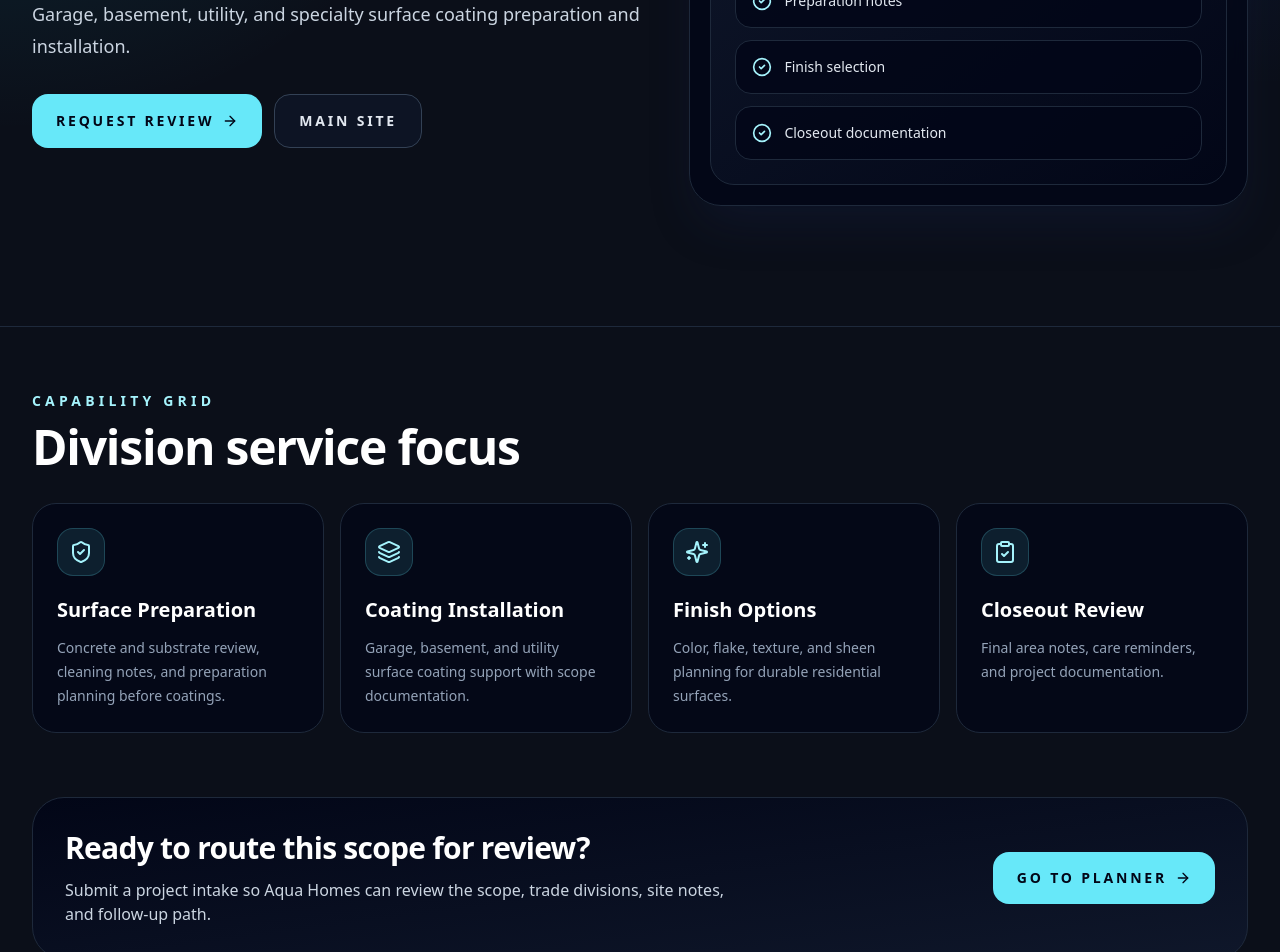
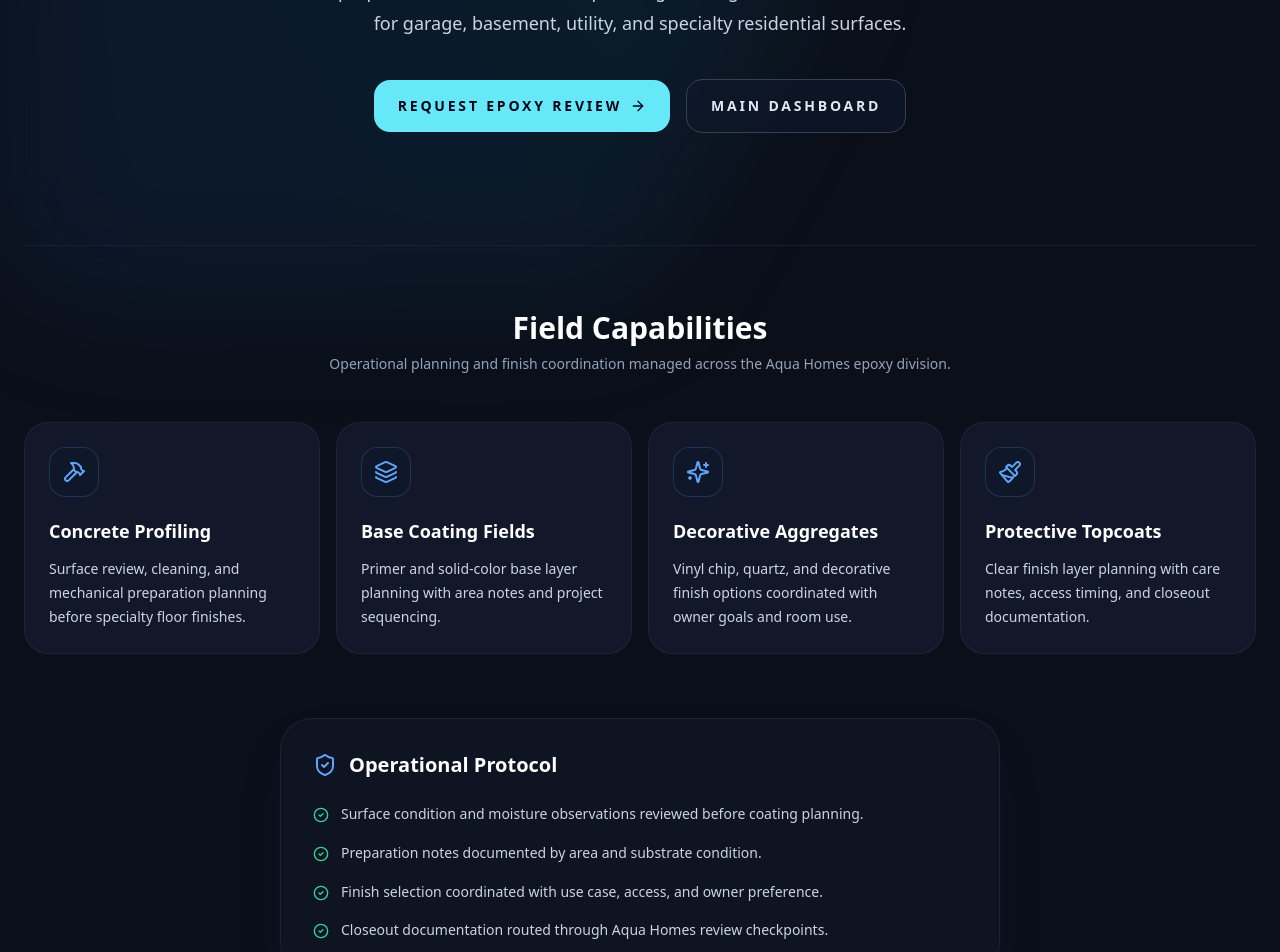
Before and after one commit to deyve55/pro-trades-hvac-demo, a Next.js app: page /epoxy in a window 1280 px wide. Shown: the part 380-1332 px from the top of the page. Built offline with nearby package versions, Linux system fonts and the light colour scheme.

Commit message:
Replace epoxy route with standalone safe page

```diff
--- a/app/epoxy/page.tsx
+++ b/app/epoxy/page.tsx
@@ -1,14 +1,44 @@
-import type { Metadata } from "next";
-import DivisionTemplate from "@/app/components/DivisionTemplate";
-import { ClipboardCheck, Layers3, ShieldCheck, Sparkles } from "lucide-react";
+import React from "react";
+import { Metadata } from "next";
+import Link from "next/link";
+import { Layers, ShieldCheck, Hammer, Sparkles, Paintbrush, CheckCircle2, ArrowLeft, ArrowRight } from "lucide-react";
 
 export const metadata: Metadata = {
-  title: "Aqua Homes Epoxy | Aqua Homes & Design Group",
-  description: "Garage, basement, utility, and specialty surface coating preparation and installation.",
+  title: "Aqua Homes Epoxy | Resinous Flooring & Surfaces",
+  description: "Resinous flooring, specialty surface finish planning, and garage or utility coating preparation.",
   alternates: { canonical: "/epoxy" },
-  openGraph: { title: "Aqua Homes Epoxy", description: "Garage, basement, utility, and specialty surface coating preparation and installation.", images: ["/og-premium-showcase.jpg"] }
+  openGraph: {
+    title: "Aqua Homes Epoxy | Resinous Flooring & Surfaces",
+    description: "Resinous flooring, specialty surface finish planning, and garage or utility coating preparation.",
+    url: "https://aquahomesgroup.com/epoxy",
+    siteName: "Aqua Homes & Design Group",
+    locale: "en_US",
+    type: "website"
+  }
 };
 
-export default function Page() {
-  return <DivisionTemplate eyebrowIcon={Layers3} title="Epoxy" description="Garage, basement, utility, and specialty surface coating preparation and installation." capabilities={[{ title: "Surface Preparation", text: "Concrete and substrate review, cleaning notes, and preparation planning before coatings.", Icon: ShieldCheck }, { title: "Coating Installation", text: "Garage, basement, and utility surface coating support with scope documentation.", Icon: Layers3 }, { title: "Finish Options", text: "Color, flake, texture, and sheen planning for durable residential surfaces.", Icon: Sparkles }, { title: "Closeout Review", text: "Final area notes, care reminders, and project documentation.", Icon: ClipboardCheck }]} standards={["Surface condition review", "Preparation notes", "Finish selection", "Closeout documentation"]} />;
+export default function EpoxyPage() {
+  const capabilities = [
+    { name: "Concrete Profiling", desc: "Surface review, cleaning, and mechanical preparation planning before specialty floor finishes.", icon: Hammer },
+    { name: "Base Coating Fields", desc: "Primer and solid-color base layer planning with area notes and project sequencing.", icon: Layers },
+    { name: "Decorative Aggregates", desc: "Vinyl chip, quartz, and decorative finish options coordinated with owner goals and room use.", icon: Sparkles },
+    { name: "Protective Topcoats", desc: "Clear finish layer planning with care notes, access timing, and closeout documentation.", icon: Paintbrush }
+  ];
+
+  const standards = [
+    "Surface condition and moisture observations reviewed before coating planning.",
+    "Preparation notes documented by area and substrate condition.",
+    "Finish selection coordinated with use case, access, and owner preference.",
+    "Closeout documentation routed through Aqua Homes review checkpoints."
+  ];
+
+  return (
+    <div className="relative isolate min-h-screen overflow-hidden bg-[#0b0f19] text-slate-100 selection:bg-blue-600 selection:text-white">
+      <div className="absolute inset-x-0 top-0 -z-10 transform-gpu overflow-hidden blur-3xl" aria-hidden="true"><div className="relative left-[calc(50%-11rem)] aspect-[1155/678] w-[36.125rem] -translate-x-1/2 rotate-[30deg] bg-gradient-to-tr from-blue-600 to-cyan-600 opacity-10 sm:left-[calc(50%-30rem)] sm:w-[72.1875rem]" /></div>
+      <div className="mx-auto max-w-7xl px-6 pt-8"><Link href="/" className="group inline-flex items-center gap-x-2 text-sm font-semibold text-slate-400 transition-colors hover:text-white"><ArrowLeft className="h-4 w-4 transition-transform group-hover:-translate-x-1" /> Back to Dashboard</Link></div>
+      <section className="mx-auto max-w-7xl px-6 pb-12 pt-16 text-center lg:pt-20" aria-labelledby="epoxy-heading"><span className="mb-6 inline-flex items-center gap-x-2 rounded-full border border-blue-500/20 bg-blue-500/10 px-4 py-1 font-mono text-xs font-medium uppercase tracking-wider text-blue-400">Division // Resinous Surfaces</span><h1 id="epoxy-heading" className="mx-auto max-w-5xl text-4xl font-black tracking-tight text-white sm:text-6xl lg:text-7xl">Premium Resinous Floor and Surface Finishes</h1><p className="mx-auto mt-6 max-w-3xl text-lg leading-8 text-slate-300">Surface preparation, decorative finish planning, coating area notes, and closeout review for garage, basement, utility, and specialty residential surfaces.</p><div className="mt-10 flex flex-col items-center justify-center gap-4 sm:flex-row"><a href="/#planner" className="inline-flex items-center justify-center gap-2 rounded-2xl bg-cyan-300 px-6 py-4 text-sm font-black uppercase tracking-[0.2em] text-slate-950 transition hover:bg-white">Request Epoxy Review <ArrowRight className="h-4 w-4" /></a><Link href="/" className="inline-flex items-center justify-center gap-2 rounded-2xl border border-slate-700 bg-slate-900/70 px-6 py-4 text-sm font-black uppercase tracking-[0.2em] text-slate-200 transition hover:border-cyan-300/50">Main Dashboard</Link></div></section>
+      <section className="mx-auto max-w-7xl px-6 py-16" aria-labelledby="epoxy-capabilities"><div className="border-t border-slate-800/60 pt-16"><div className="mb-12 text-center"><h2 id="epoxy-capabilities" className="text-2xl font-bold text-white sm:text-3xl">Field Capabilities</h2><p className="mt-2 text-sm text-slate-400">Operational planning and finish coordination managed across the Aqua Homes epoxy division.</p></div><div className="grid grid-cols-1 gap-4 sm:grid-cols-2 lg:grid-cols-4">{capabilities.map((item) => { const Icon = item.icon; return <div key={item.name} className="rounded-3xl border border-slate-800/80 bg-[#121829] p-6 transition hover:-translate-y-1 hover:border-blue-500/40"><div className="mb-5 w-fit rounded-2xl border border-blue-400/20 bg-slate-900 p-3 text-blue-400"><Icon className="h-6 w-6" /></div><h3 className="text-lg font-bold text-white">{item.name}</h3><p className="mt-3 text-sm leading-6 text-slate-300">{item.desc}</p></div>; })}</div></div></section>
+      <section className="mx-auto max-w-3xl px-6 pb-24" aria-labelledby="epoxy-standards"><div className="rounded-[2rem] border border-slate-800/80 bg-[#121829]/60 p-8 shadow-2xl shadow-blue-950/20"><div className="mb-6 flex items-center gap-x-3"><ShieldCheck className="h-6 w-6 text-blue-400" /><h2 id="epoxy-standards" className="text-xl font-bold text-white">Operational Protocol</h2></div><ul className="space-y-4">{standards.map((standard) => <li key={standard} className="flex items-start gap-x-3 text-sm leading-relaxed text-slate-300"><CheckCircle2 className="mt-1 h-4 w-4 flex-shrink-0 text-emerald-400" /><span>{standard}</span></li>)}</ul></div></section>
+    </div>
+  );
 }
```
